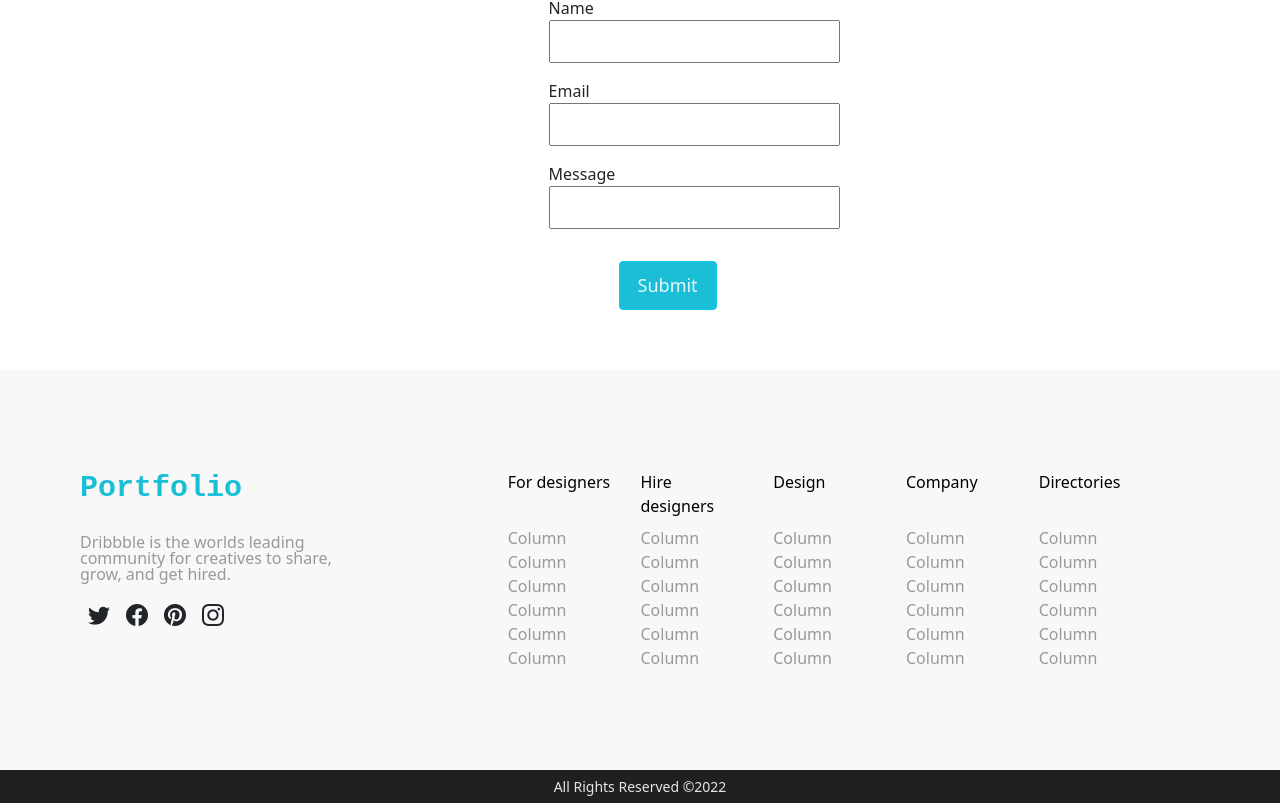
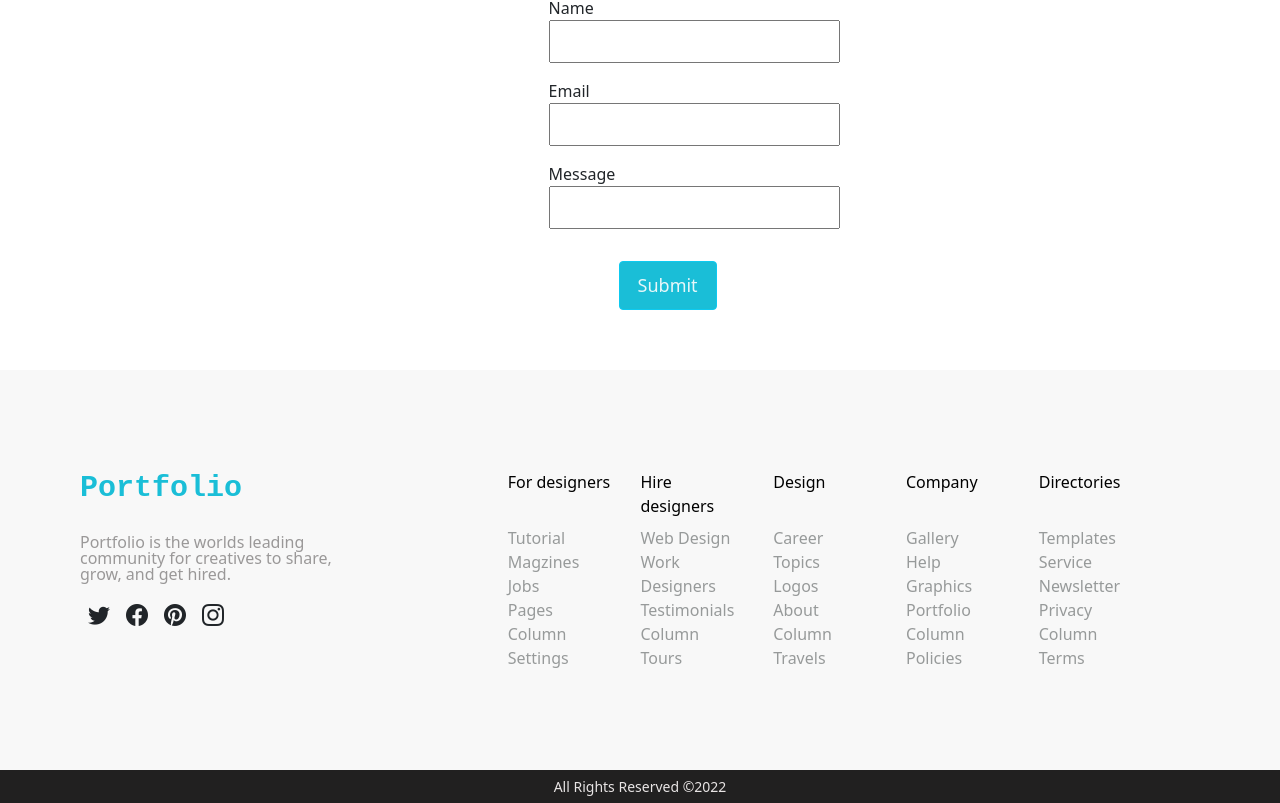
Before and after one commit to PranaliChatap/React-Project, a React (Create React App) app: page /project in a window 1280 px wide. Shown: the part 4043-4846 px from the top of the page. Built offline with nearby package versions, Linux system fonts and the light colour scheme.

Commit message:
Update Footer.jsx

```diff
--- a/src/components/Footer.jsx
+++ b/src/components/Footer.jsx
@@ -9,7 +9,7 @@ const Footer = () => {
       <div className='footer'>
       <h4 className='footer_port'>Portfolio</h4>
       <div>
-          <p className='footer_para'>Dribbble is the worlds leading community
+          <p className='footer_para'>Portfolio is the worlds leading community
            for creatives to share, grow, and get hired.</p>
 
       </div>
@@ -32,11 +32,35 @@ const Footer = () => {
 
   </div>
   <div className="row row-cols-5">
-    <div className="col">Column</div>
-    <div className="col">Column</div>
-    <div className="col">Column</div>
-    <div className="col">Column</div>
-    <div className="col">Column</div>
+    <div className="col">Tutorial</div>
+    <div className="col">Web Design</div>
+    <div className="col">Career</div>
+    <div className="col">Gallery</div>
+    <div className="col">Templates</div>
+
+  </div>
+  <div className="row row-cols-5">
+    <div className="col">Magzines</div>
+    <div className="col">Work</div>
+    <div className="col">Topics</div>
+    <div className="col">Help</div>
+    <div className="col">Service</div>
+
+  </div>
+  <div className="row row-cols-5">
+    <div className="col">Jobs</div>
+    <div className="col">Designers</div>
+    <div className="col">Logos</div>
+    <div className="col">Graphics</div>
+    <div className="col">Newsletter</div>
+
+  </div>
+  <div className="row row-cols-5">
+    <div className="col">Pages</div>
+    <div className="col">Testimonials</div>
+    <div className="col">About</div>
+    <div className="col">Portfolio</div>
+    <div className="col">Privacy</div>
 
   </div>
   <div className="row row-cols-5">
@@ -48,35 +72,11 @@ const Footer = () => {
 
   </div>
   <div className="row row-cols-5">
-    <div className="col">Column</div>
-    <div className="col">Column</div>
-    <div className="col">Column</div>
-    <div className="col">Column</div>
-    <div className="col">Column</div>
-
-  </div>
-  <div className="row row-cols-5">
-    <div className="col">Column</div>
-    <div className="col">Column</div>
-    <div className="col">Column</div>
-    <div className="col">Column</div>
-    <div className="col">Column</div>
-
-  </div>
-  <div className="row row-cols-5">
-    <div className="col">Column</div>
-    <div className="col">Column</div>
-    <div className="col">Column</div>
-    <div className="col">Column</div>
-    <div className="col">Column</div>
-
-  </div>
-  <div className="row row-cols-5">
-    <div className="col">Column</div>
-    <div className="col">Column</div>
-    <div className="col">Column</div>
-    <div className="col">Column</div>
-    <div className="col">Column</div>
+    <div className="col">Settings</div>
+    <div className="col">Tours</div>
+    <div className="col">Travels</div>
+    <div className="col">Policies</div>
+    <div className="col">Terms</div>
 
   </div>
 
```
